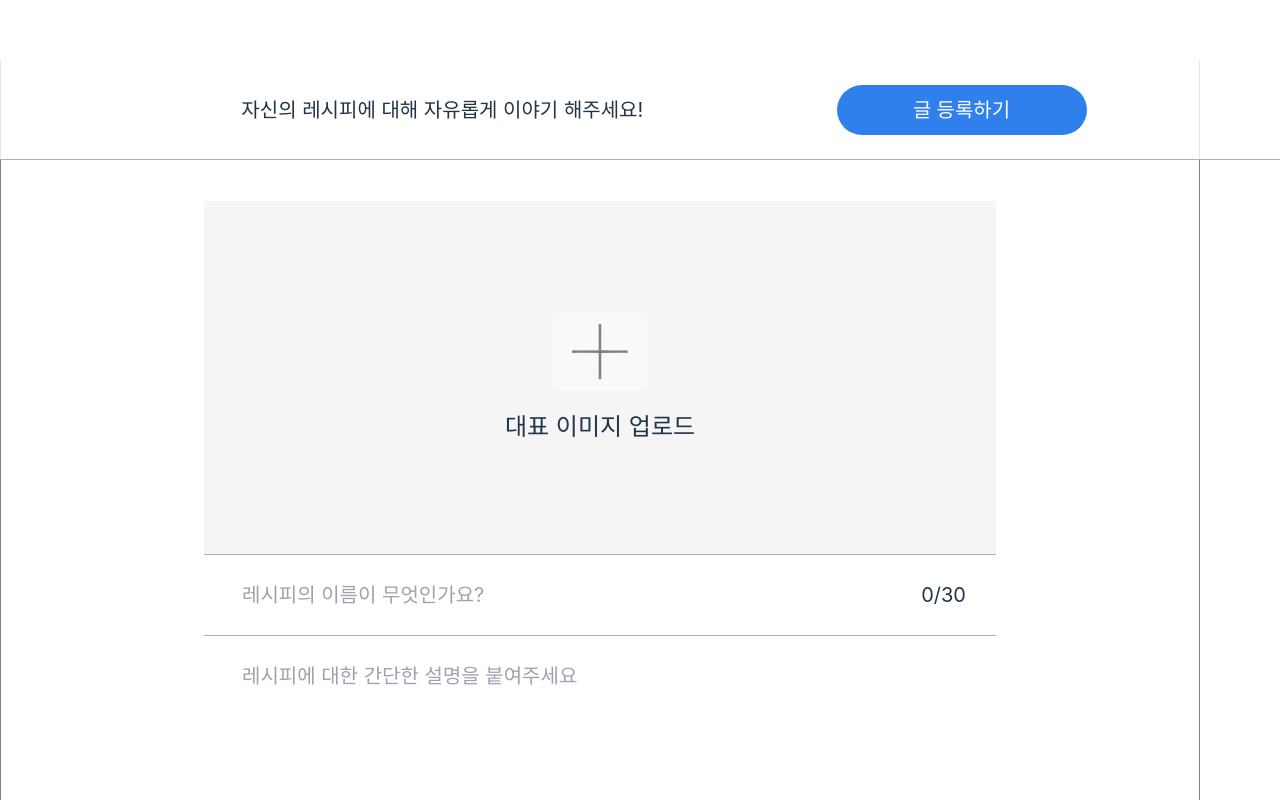
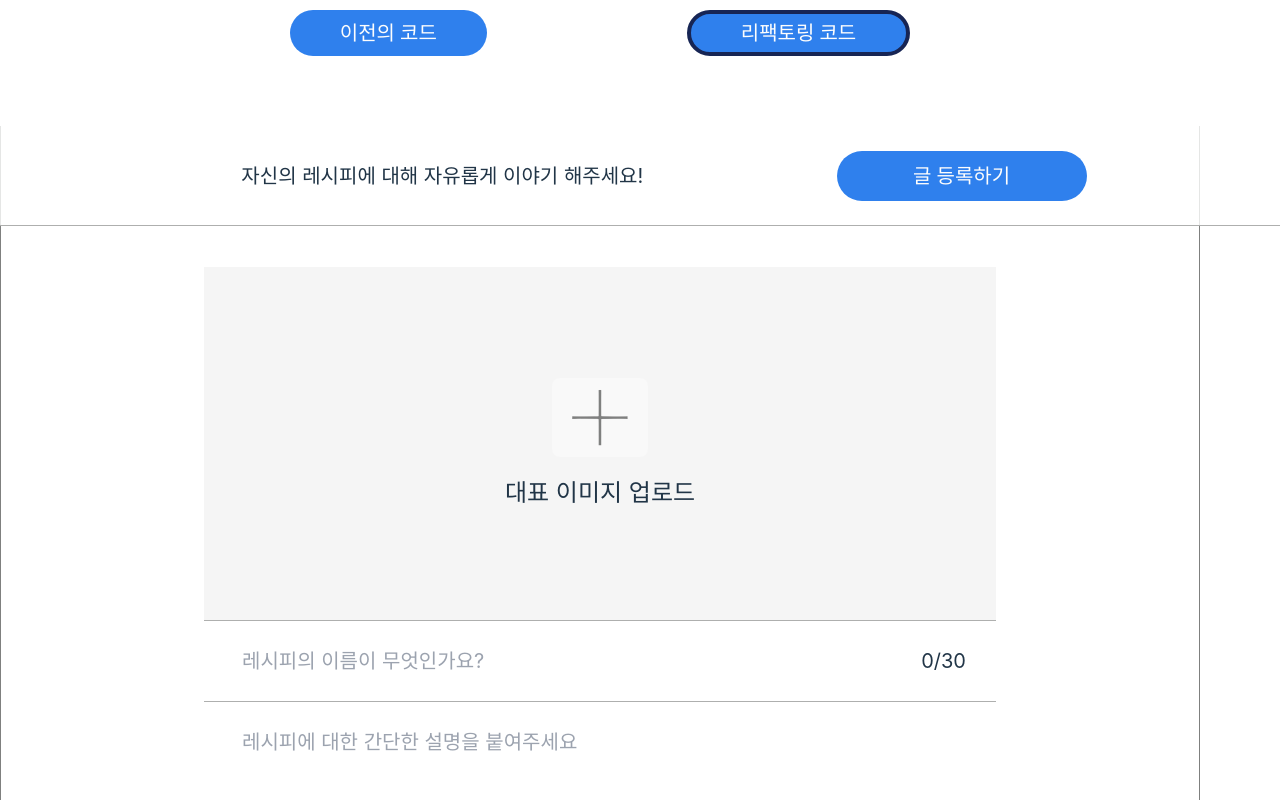
Before and after one commit to vinitus/newpost_refactor, a React (Vite) app: page / in a window 1280 px wide. Shown: the top 800 px of the page. Built offline with nearby package versions, Linux system fonts and the light colour scheme.

Commit message:
initial settings

```diff
--- a/src/App.jsx
+++ b/src/App.jsx
@@ -1,10 +1,35 @@
-import React from 'react';
+import React, { useState } from 'react';
 import ArticleCreatePage from './Pages/ArticleCreatePage';
+import OriginalArticleCreatePage from './Pages/OriginalArticleCreatePage';
 
 function App() {
+  const [whatShow, setWhatShow] = useState('리팩토링 코드');
+
+  const whatShowClickHandler = (e) => {
+    setWhatShow(e.target.value);
+  };
+
   return (
     <div className="flex flex-col min-h-screen">
-      <ArticleCreatePage />
+      <div className="flex flex-row justify-center my-10">
+        <input
+          type="button"
+          value="이전의 코드"
+          onClick={whatShowClickHandler}
+          className={`mx-100 bg-#2F80ED hover:bg-#2F80ED/80  rounded-full text-prettywhite font-semibold px-50 py-5 text-xl ${
+            whatShow === '이전의 코드' && 'border-4 border-blue-950'
+          }`}
+        />
+        <input
+          type="button"
+          value="리팩토링 코드"
+          onClick={whatShowClickHandler}
+          className={`mx-100 bg-#2F80ED hover:bg-#2F80ED/80  rounded-full text-prettywhite font-semibold px-50 py-5 text-xl ${
+            whatShow === '리팩토링 코드' && 'border-4 border-blue-950'
+          }`}
+        />
+      </div>
+      {whatShow === '리팩토링 코드' ? <ArticleCreatePage /> : <OriginalArticleCreatePage />}
     </div>
   );
 }
--- a/src/Components/OriginalArticleImgBlock.jsx
+++ b/src/Components/OriginalArticleImgBlock.jsx
@@ -1,7 +1,7 @@
 import React, { useRef, useState } from 'react';
 
 /** @params division, size, text */
-const ArticleImgBlock = (props) => {
+const OriginalArticleImgBlock = (props) => {
   const [previewImgSrc, setPreviewImgSrc] = useState('');
   const { division, width, height, text, setRef, fileSet, setStepNums } = props;
 
@@ -108,4 +108,4 @@ const ArticleImgBlock = (props) => {
   );
 };
 
-export default ArticleImgBlock;
+export default OriginalArticleImgBlock;
```
